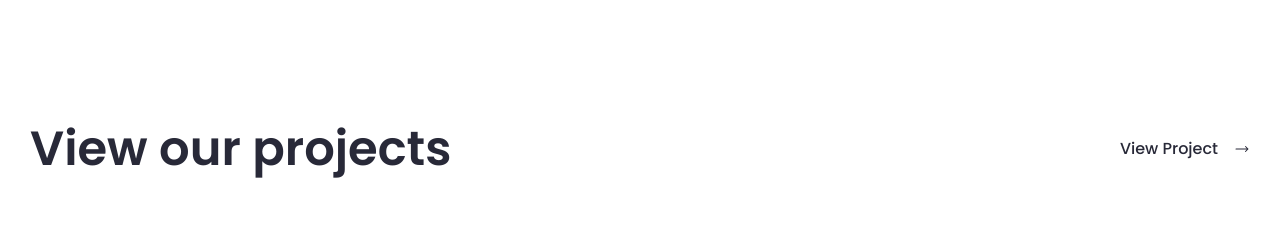
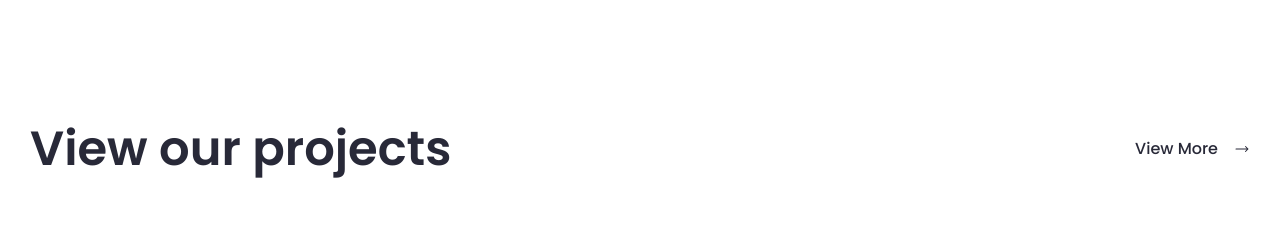
Before and after one commit to Roni006/finsweet, a React app: page / in a window 1280 px wide. Shown: the part 1540-1765 px from the top of the page. Built offline with nearby package versions, Linux system fonts and the light colour scheme; the HTML template or start-up script is replaced by a standard one.

Commit message:
added all the components in works menus

```diff
--- a/src/App.jsx
+++ b/src/App.jsx
@@ -29,6 +29,7 @@ import ContactUs from "./Pages/ContactUs/ContactUs";
 import PrivacyPolicy from "./Pages/PrivacyPolicy/PrivacyPolicy";
 import FAQ from "./Pages/FAQ/FAQ";
 import Features from "./components/Features/Features";
+import Work from "./components/Works/Works";
 function App() {
   return (
     <>
@@ -37,7 +38,8 @@ function App() {
           <Route path="/" element={<RootLayout />}>
             <Route index element={<Home />} />
             <Route path={"/aboutus"} element={<AboutUs />} />
-            <Route path={"/features"} element={<Features />} />
+            {/* <Route path={"/features"} element={<Features />} /> */}
+            {/* <Route path={"/works"} element={<Work />} /> */}
 
             {/*! extra  */}
             <Route path="/whoweare" element={<WhoWeAre />} />
--- a/src/Pages/OurProject/OurProject.jsx
+++ b/src/Pages/OurProject/OurProject.jsx
@@ -1,4 +1,5 @@
 // ! image import
+import { Link } from 'react-router';
 import work1 from '../../assets/ourwork/ourwork1.png';
 import work2 from '../../assets/ourwork/ourwork2.png';
 import work3 from '../../assets/ourwork/ourwork3.png';
@@ -10,13 +11,13 @@ import { HiArrowLongRight } from "react-icons/hi2";
 
 const OurProject = () => {
     return (
-        <section className='py-[128px] '>
+        <section className='py-32 '>
             <Container>
                 <div>
-                    <div className='flex items-center justify-between mb-[64px]'>
+                    <div className='flex items-center justify-between mb-16'>
                         <h1 className='gbl-blog'>View our projects</h1>
-                        <a href='#' className='flex items-center gap-4 gblf'>View Project <HiArrowLongRight />
-                        </a >
+                        <Link to='/Work' className='flex items-center gap-4 gblf'>View More <HiArrowLongRight />
+                        </Link >
                     </div>
                     <div className='maindiv flex items-center gap-8'>
                         <div className="w-[843px] relative group overflow-hidden">
--- /dev/null
+++ b/src/components/Works/Works.jsx
@@ -0,0 +1,16 @@
+import React from "react";
+import WorkHero from "../../Pages/WorkHero/WorkHero";
+import OurWork from "../../Pages/OurWork/OurWork";
+import CTAAction from "../../Pages/CTAAction/CTAAction";
+
+const Work = () => {
+  return (
+    <>
+      <WorkHero />
+      <OurWork />
+      <CTAAction />
+    </>
+  );
+};
+
+export default Work;
```
